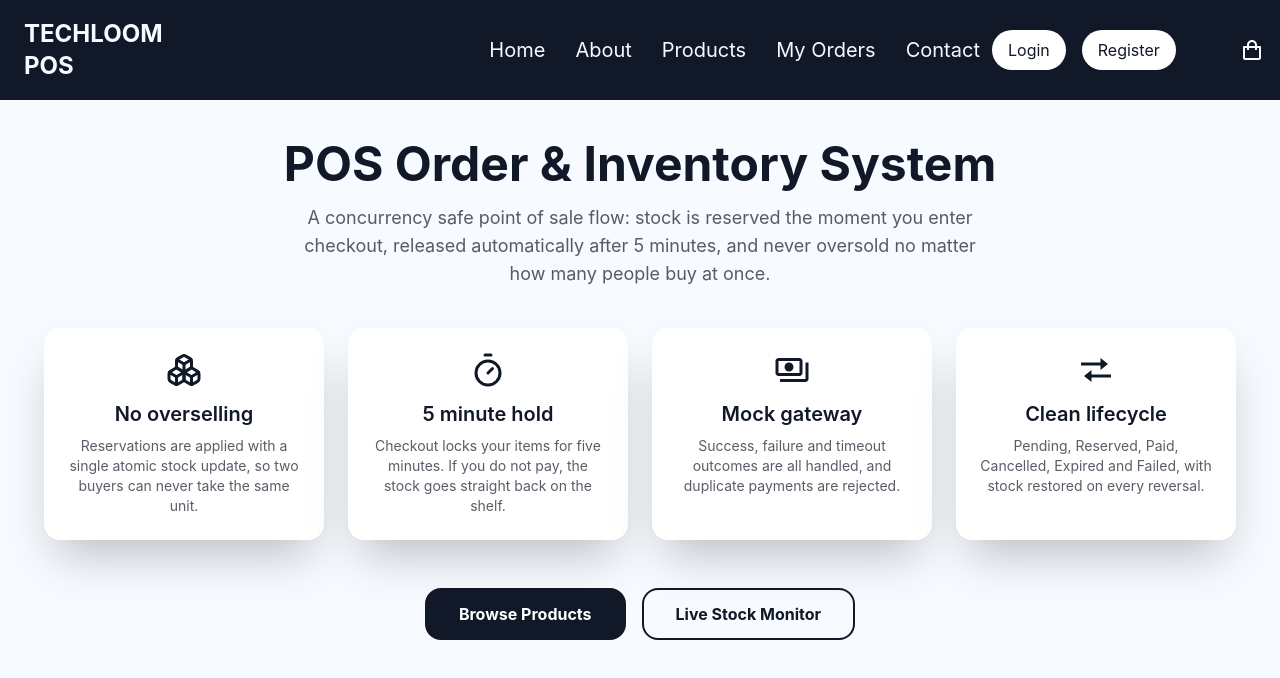
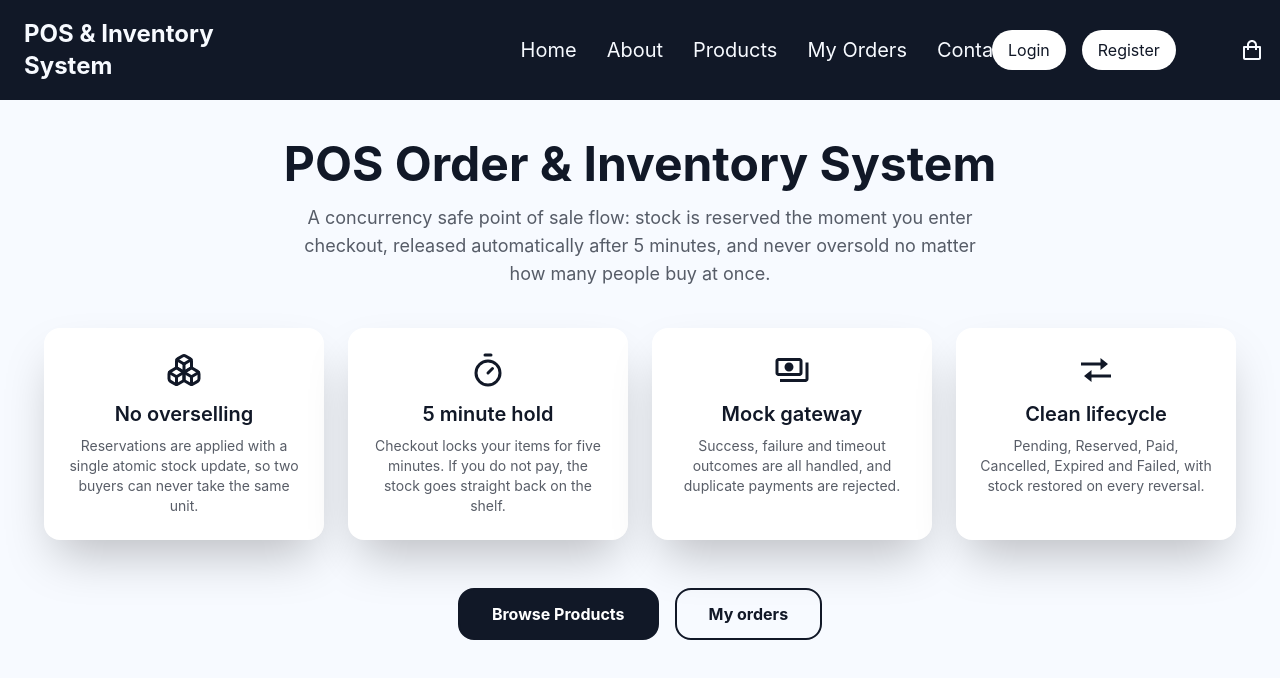
Before and after one commit to Mihiranga2001/POS-Inventory-System-Frontend, a React (Vite) app: page / in a window 1280 px wide. Shown: the top 678 px of the page. Built offline with nearby package versions, Linux system fonts and the light colour scheme.

Commit message:
fix errors

```diff
--- a/src/components/header.jsx
+++ b/src/components/header.jsx
@@ -15,7 +15,7 @@ export default function Header() {
 				className="text-white my-auto text-2xl ml-6 lg:hidden"
 			/>
 			<Link to="/" className="h-full flex items-center pl-6">
-				<h1 className="text-primary text-2xl font-bold">TECHLOOM POS</h1>
+				<h1 className="text-primary text-2xl font-bold">POS & Inventory System</h1>
 			</Link>
 			<div className="w-full h-full hidden lg:flex text-xl text-primary justify-center items-center gap-[30px]">
 				<Link to="/">Home</Link>
--- a/src/pages/aboutPage.jsx
+++ b/src/pages/aboutPage.jsx
@@ -40,7 +40,7 @@ export default function AboutPage() {
 
 	return (
 		<div className="w-full flex flex-col items-center p-10">
-			<h1 className="text-4xl lg:text-5xl font-bold text-center">About Techloom POS</h1>
+			<h1 className="text-4xl lg:text-5xl font-bold text-center">About POS & Inventory System</h1>
 			<p className="text-lg text-secondary/70 mt-4 text-center max-w-3xl">
 				A point of sale ordering system built around one hard problem: keeping inventory
 				honest when many people buy the same limited item at the same moment.
--- a/src/pages/contactPage.jsx
+++ b/src/pages/contactPage.jsx
@@ -47,17 +47,17 @@ export default function ContactPage() {
 		{
 			icon: <MdOutlineEmail className="text-2xl text-accent" />,
 			label: "Email",
-			value: "support@techloom.ai",
+			value: "support@gmail.com",
 		},
 		{
 			icon: <MdOutlinePhone className="text-2xl text-accent" />,
 			label: "Phone",
-			value: "+94 11 234 5678",
+			value: "+94 11 234 0000",
 		},
 		{
 			icon: <MdOutlineLocationOn className="text-2xl text-accent" />,
 			label: "Address",
-			value: "Colombo, Sri Lanka",
+			value: "Jaffna, Sri Lanka",
 		},
 		{
 			icon: <LuClock className="text-2xl text-accent" />,
--- a/src/pages/homeContent.jsx
+++ b/src/pages/homeContent.jsx
@@ -58,10 +58,10 @@ export default function Home() {
 					Browse Products
 				</Link>
 				<Link
-					to="/stock"
+					to="/orders"
 					className="px-8 py-3 rounded-2xl border-2 border-accent text-accent font-bold hover:bg-accent hover:text-white transition"
 				>
-					Live Stock Monitor
+					My orders
 				</Link>
 			</div>
 		</div>
--- a/src/pages/loginPage.jsx
+++ b/src/pages/loginPage.jsx
@@ -39,7 +39,7 @@ export default function LoginPage() {
 	return (
 		<div className="w-full h-screen bg-accent flex">
 			<div className="w-[50%] h-full hidden lg:flex justify-center items-center flex-col p-[50px]">
-				<h1 className="text-[50px] text-gold text-center font-bold">TECHLOOM POS</h1>
+				<h1 className="text-[50px] text-gold text-center font-bold">POS & Inventory System</h1>
 				<p className="text-[24px] text-white italic text-center mt-4">
 					Reserve. Pay. Never oversell.
 				</p>
@@ -76,13 +76,6 @@ export default function LoginPage() {
 							Register here
 						</Link>
 					</p>
-					<p className="text-xs text-secondary/60 mt-6 text-center">
-						Seeded demo accounts
-						<br />
-						admin@techloom.ai / admin123
-						<br />
-						customer@techloom.ai / customer123
-					</p>
 				</div>
 			</div>
 			{isLoading && <Loader />}
--- a/src/pages/registerPage.jsx
+++ b/src/pages/registerPage.jsx
@@ -40,7 +40,7 @@ export default function RegisterPage() {
 	return (
 		<div className="w-full h-screen bg-accent flex">
 			<div className="w-[50%] h-full hidden lg:flex justify-center items-center flex-col p-[50px]">
-				<h1 className="text-[50px] text-gold text-center font-bold">TECHLOOM POS</h1>
+				<h1 className="text-[50px] text-gold text-center font-bold">POS & Inventory System</h1>
 				<p className="text-[24px] text-white italic text-center mt-4">
 					Create an account to start ordering.
 				</p>
```
